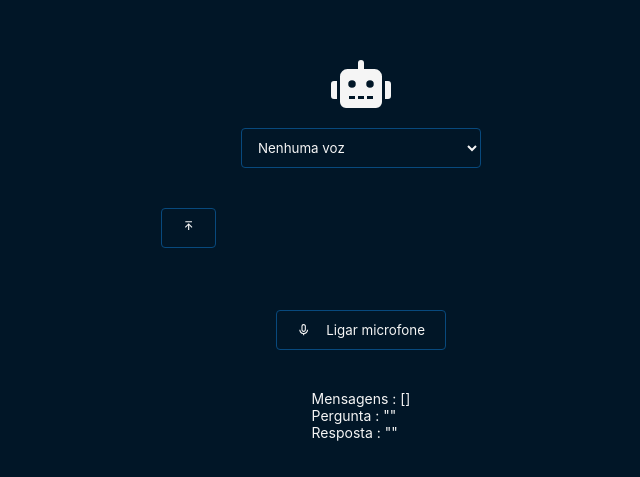
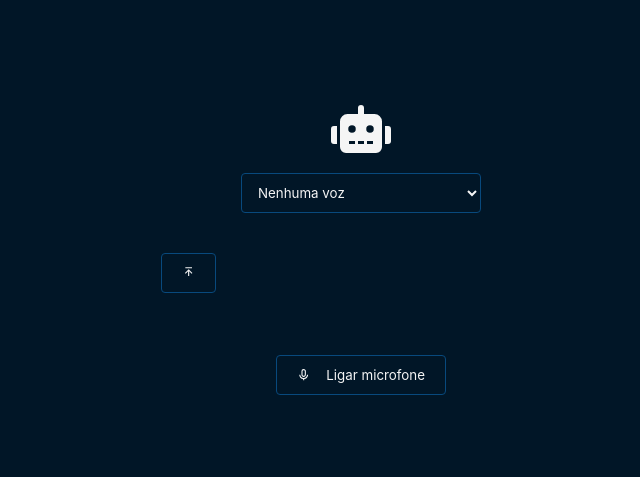
Before and after one commit to marcosambrosio555/chatbot-client, a React (Vite) app: page / in a window 1280 px wide. Shown: the part 113-590 px from the top of the page, without its empty margins (279-919 px from the left). Built offline with nearby package versions, Linux system fonts and the light colour scheme.

Commit message:
change voice function added

```diff
--- a/src/App.jsx
+++ b/src/App.jsx
@@ -18,8 +18,6 @@ function App() {
   const { getChatResponse } = useOpenIA()
   const { messages, addMessage } = useContext(MessagesContext)
 
-  const [answer, setAnswer] = useState("")
-
   useEffect(() => {
 
     if (text) {
@@ -27,7 +25,6 @@ function App() {
       addMessage({ role: "user", content: text })
 
       getChatResponse(text).then(response => {
-        setAnswer(response.content)
         addMessage(response)
         command.speakText(response.content)
       })
@@ -35,31 +32,6 @@ function App() {
     }
 
   }, [text])
-
-  // async function say(text) {
-
-  //   addMessage({ role: "user", content: text })
-
-  //   const response = await getResponse(text)
-
-  //   setAnswer(response.content)
-  //   addMessage({ role: "assistent", content: response.content })
-  //   command.speakText(response.content)
-
-  // }
-
-  // function getResponse() {
-  //   return new Promise((resolve) => {
-  //     setTimeout(() => {
-  //       resolve(
-  //         {
-  //           role: "assistent",
-  //           content: "Mas o sombra veio e sem nada ei fiquei"
-  //         }
-  //       )
-  //     }, 4000)
-  //   })
-  // }
 
   return (
     <main className="main" translate='no'>
@@ -132,20 +104,6 @@ function App() {
           </button>
         </div>
 
-        <div className="errors">
-          <div className="block">
-            Mensagens : {JSON.stringify(messages)}
-          </div>
-          <div className="block">
-            Pergunta : {JSON.stringify(text)}
-          </div>
-          <div className="block">
-            Resposta : {JSON.stringify(answer)}
-          </div>
-          <div className="block"></div>
-          <div className="block"></div>
-        </div>
-
       </div>
     </main>
   )
--- a/src/hooks/useSpeaker.jsx
+++ b/src/hooks/useSpeaker.jsx
@@ -22,6 +22,9 @@ export function useSpeaker() {
         if (text) {
             const ut = new SpeechSynthesisUtterance(text)
             ut.voice = voicesList[selectedVoice]
+            console.log(voicesList)
+            console.log(selectedVoice)
+            console.log(voicesList[selectedVoice])
             console.log(ut.voice)
             window.speechSynthesis.speak(ut)
         }
```
